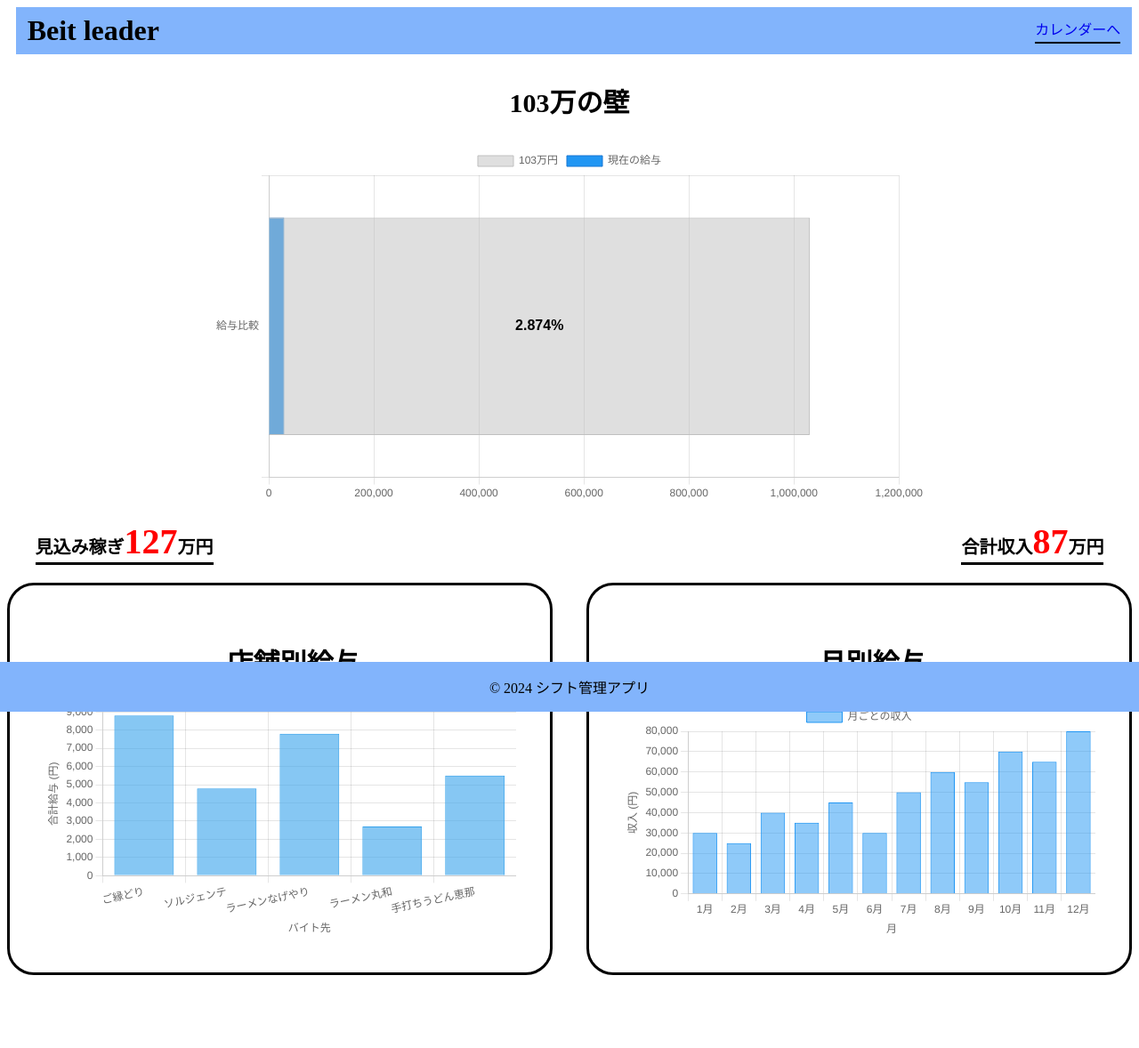
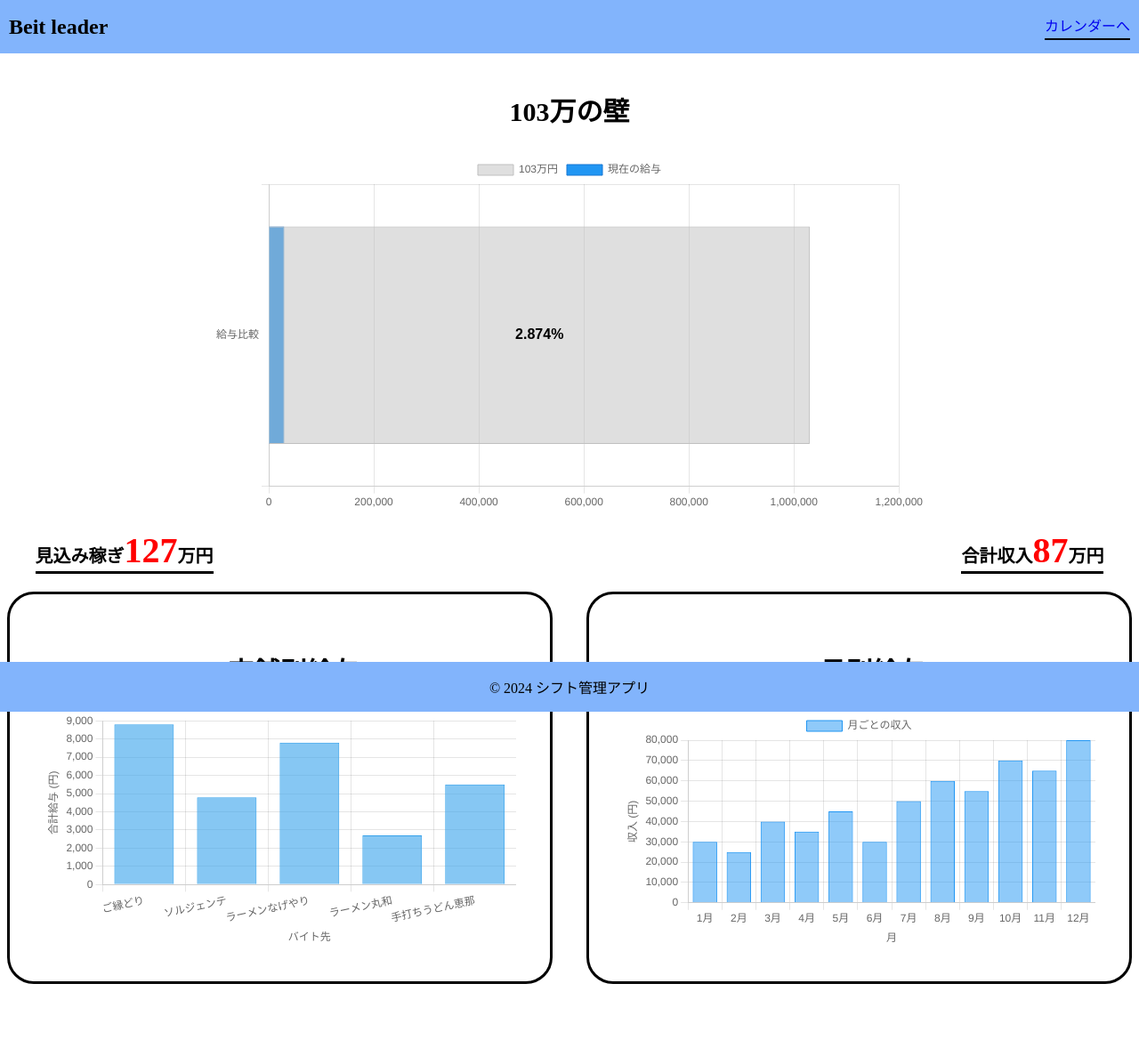
Before and after one commit to 2024AIT-OOP2-G02/Beit_leader, a Flask app: page /wages in a window 1280 px wide. Shown: the whole page at 89% size. Before the commit the page ends 1096 px from the top, so only its background shows below. Run offline with Flask 3, Linux system fonts and the light colour scheme.

Commit message:
headerスタイルの微調整

```diff
--- a/static/base-style.css
+++ b/static/base-style.css
@@ -22,28 +22,38 @@ h2 {
 
 /*money.htmlのcssここから*/
 .wage-header h1 {
+    font-size: 1.5rem;
+    margin-left: 10px;
+    height: 60px;
+    align-items: center;
+    display: flex;
     margin-top: 0;
-    margin-left: 0;
     margin-bottom: 0;
 }
 .wage-header {
-    padding-left: 1%;
-    padding-right: 1%;
-    padding-top: 8px;
-    padding-bottom: 8px;
+    margin: 0;
+    position: fixed;
+    text-align: center;
+    top: 0;
+    left: 0;
+    width: 100%;
+    height: auto;
     background-color: #82b4fc;
     display: flex;
+    flex-direction: row;
     justify-content: space-between;
     align-items: center;
 }
 
 .change-page {
+    margin-right: 10px;
     text-decoration: none;
     border-bottom: 2px solid black;
     padding-bottom: 3px;
 }
 
 #money-main {
+    padding-top: 5%;
     font-size: 20px;
     padding-bottom: 5%;
 }
```
